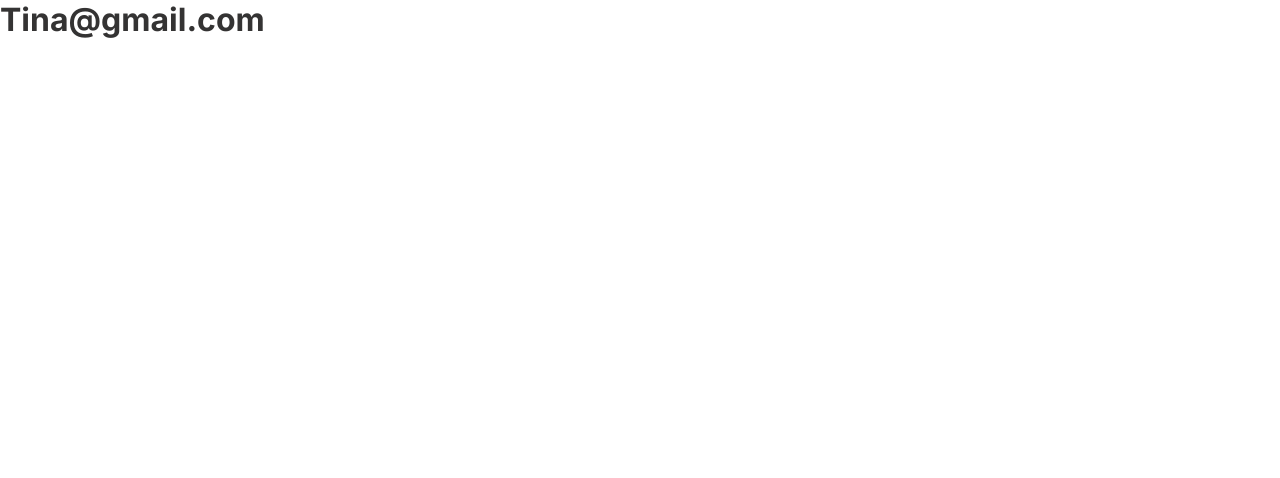
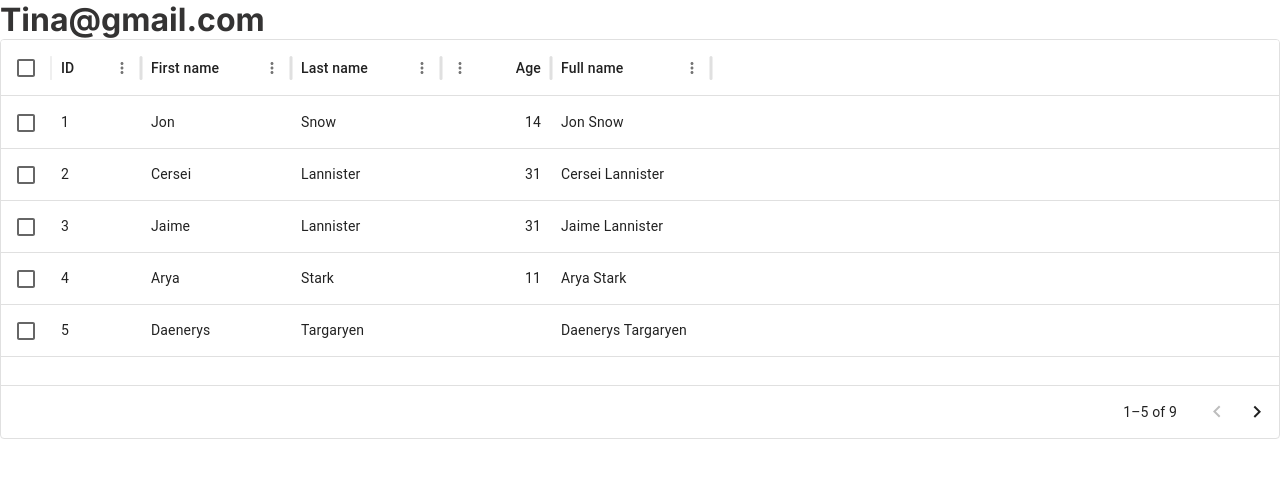
Before and after one commit to Ann-Clawson/crumbs-frontend, a React (Vite) app in the folder crumbs-frontend/: page /dashboard in a window 1280 px wide. Shown: the top 478 px of the page. Built offline with nearby package versions, Linux system fonts and the light colour scheme.

Commit message:
adds data grid to dashboard

```diff
--- a/crumbs-frontend/package.json
+++ b/crumbs-frontend/package.json
@@ -14,6 +14,7 @@
     "@emotion/styled": "^11.13.0",
     "@mui/icons-material": "^5.16.7",
     "@mui/material": "^5.16.7",
+    "@mui/x-data-grid": "^7.18.0",
     "axios": "^1.7.4",
     "react": "^18.3.1",
     "react-dom": "^18.3.1",
--- a/crumbs-frontend/src/Dashboard.jsx
+++ b/crumbs-frontend/src/Dashboard.jsx
@@ -1,5 +1,51 @@
+import * as React from "react";
+import Box from "@mui/material/Box";
+import { DataGrid } from "@mui/x-data-grid";
 // import axios from "axios";
 // import { useState, useEffect } from "react";
+
+const columns = [
+  { field: "id", headerName: "ID", width: 90 },
+  {
+    field: "firstName",
+    headerName: "First name",
+    width: 150,
+    editable: true,
+  },
+  {
+    field: "lastName",
+    headerName: "Last name",
+    width: 150,
+    editable: true,
+  },
+  {
+    field: "age",
+    headerName: "Age",
+    type: "number",
+    width: 110,
+    editable: true,
+  },
+  {
+    field: "fullName",
+    headerName: "Full name",
+    description: "This column has a value getter and is not sortable.",
+    sortable: false,
+    width: 160,
+    valueGetter: (value, row) => `${row.firstName || ""} ${row.lastName || ""}`,
+  },
+];
+
+const rows = [
+  { id: 1, lastName: "Snow", firstName: "Jon", age: 14 },
+  { id: 2, lastName: "Lannister", firstName: "Cersei", age: 31 },
+  { id: 3, lastName: "Lannister", firstName: "Jaime", age: 31 },
+  { id: 4, lastName: "Stark", firstName: "Arya", age: 11 },
+  { id: 5, lastName: "Targaryen", firstName: "Daenerys", age: null },
+  { id: 6, lastName: "Melisandre", firstName: null, age: 150 },
+  { id: 7, lastName: "Clifford", firstName: "Ferrara", age: 44 },
+  { id: 8, lastName: "Frances", firstName: "Rossini", age: 36 },
+  { id: 9, lastName: "Roxie", firstName: "Harvey", age: 65 },
+];
 
 export function Dashboard() {
   // const [thisUser, setThisUser] = useState({});
@@ -24,5 +70,25 @@
   };
   console.log(current_user.email);
 
-  return <h1>{current_user.email}</h1>;
+  return (
+    <div>
+      <h1>{current_user.email}</h1>
+      <Box sx={{ height: 400, width: "100%" }}>
+        <DataGrid
+          rows={rows}
+          columns={columns}
+          initialState={{
+            pagination: {
+              paginationModel: {
+                pageSize: 5,
+              },
+            },
+          }}
+          pageSizeOptions={[5]}
+          checkboxSelection
+          disableRowSelectionOnClick
+        />
+      </Box>
+    </div>
+  );
 }
```
Also changed, not shown: 1 other file (tests, documents, lock files or other folders).
